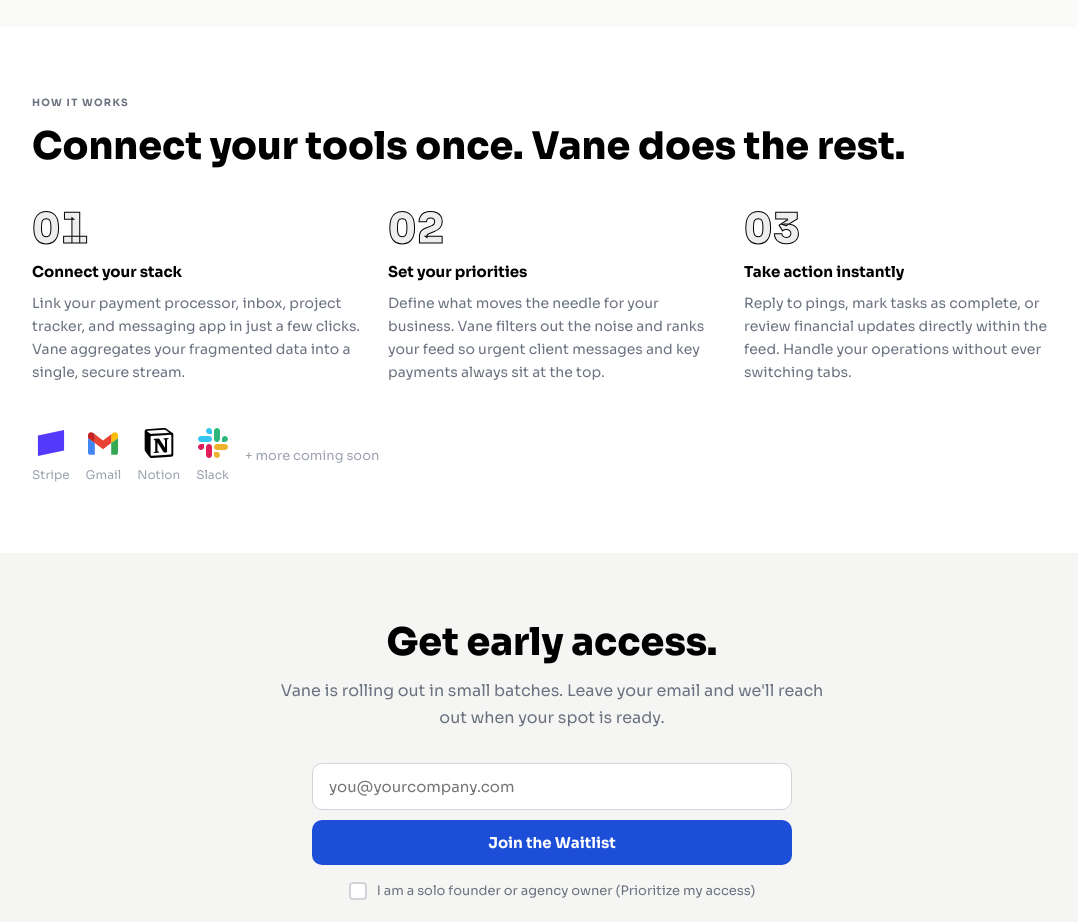
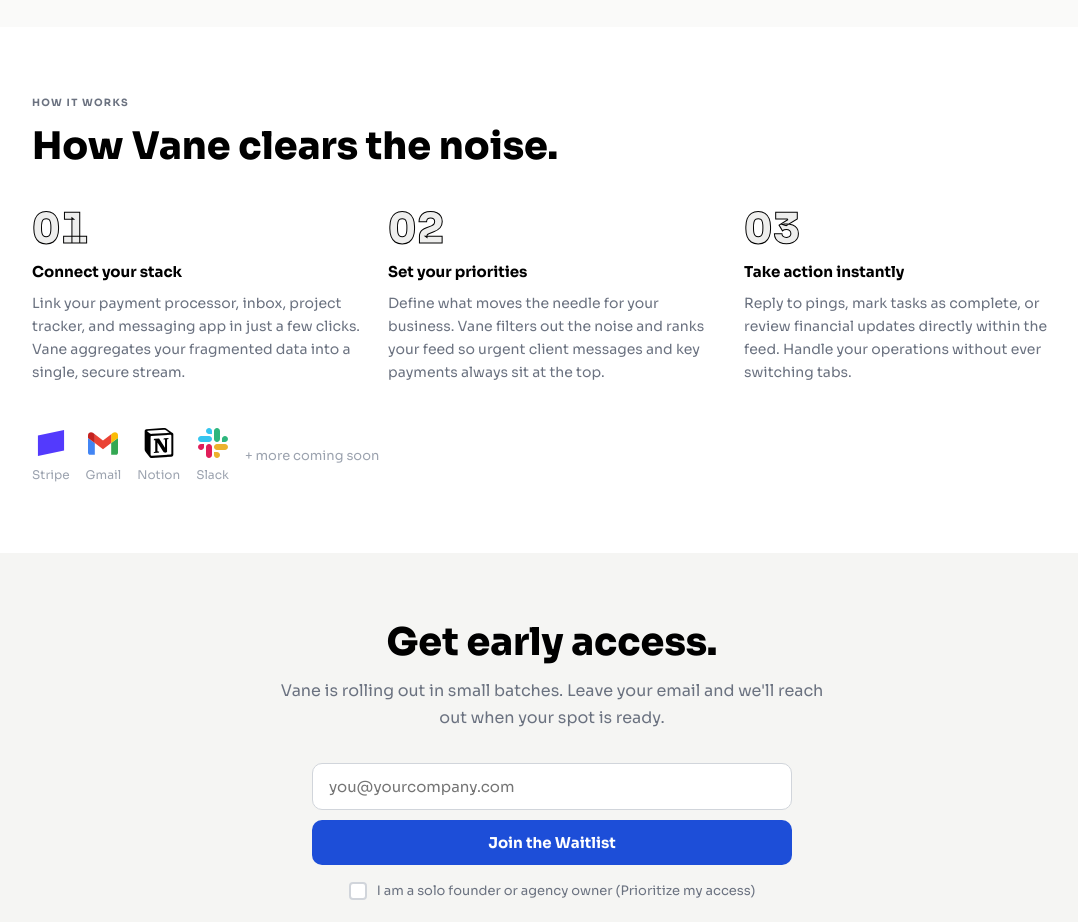
Before and after one commit to Mykins1/Vane-LP, a React (Vite) app: page / in a window 1280 px wide. Shown: the part 1680-2602 px from the top of the page, without its empty margins (88-1166 px from the left). Built offline with nearby package versions, Linux system fonts and the light colour scheme.

Commit message:
Update section heading in HowItWorks component

```diff
--- a/src/components/sections/HowItWorks.jsx
+++ b/src/components/sections/HowItWorks.jsx
@@ -53,7 +53,7 @@ export default function HowItWorks() {
   return (
     <Section id="howItWorks" bg={colors.bgWhite}>
       <SectionLabel>How it works</SectionLabel>
-      <SectionH2>Connect your tools once. Vane does the rest.</SectionH2>
+      <SectionH2>How Vane clears the noise.</SectionH2>
 
       {/* Steps grid */}
       <div
```
